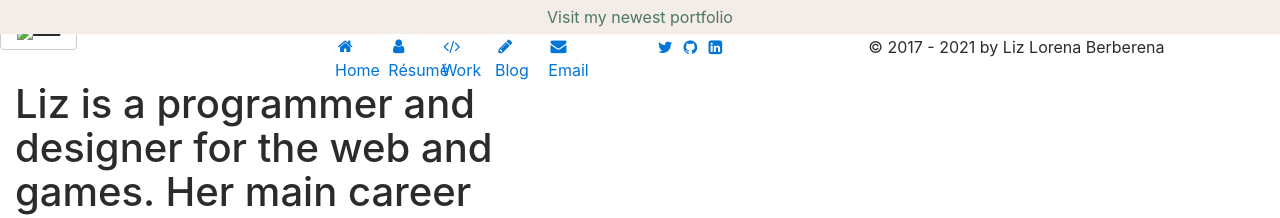
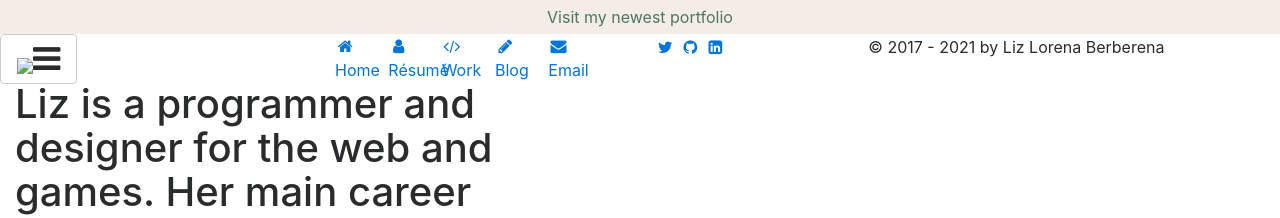
Before and after one commit to liz-lorena/early-2018, a Jekyll site: the page built from index.html, in a window 1280 px wide. Shown: the top 218 px of the page. Built offline with Jekyll 4.4.1, drawn with Linux system fonts in a browser that asks for light colours; nearby versions of some CDN libraries.

Commit message:
Update default.html

```diff
--- a/_layouts/default.html
+++ b/_layouts/default.html
@@ -68,7 +68,7 @@
                     <div class="col-1"></div>
 
                 </div>
-                <div class="row fixed-top" id="mobile-navigation">
+                <div class="row fixed-top" id="mobile-navigation" style="margin-top:34px!important;">
                     <div class="col-12">
                         <div class="dropdown">
                             <button class="btn btn-secondary" type="button" id="dropdownMenuButton" data-toggle="dropdown" aria-haspopup="true" aria-expanded="false">
```
